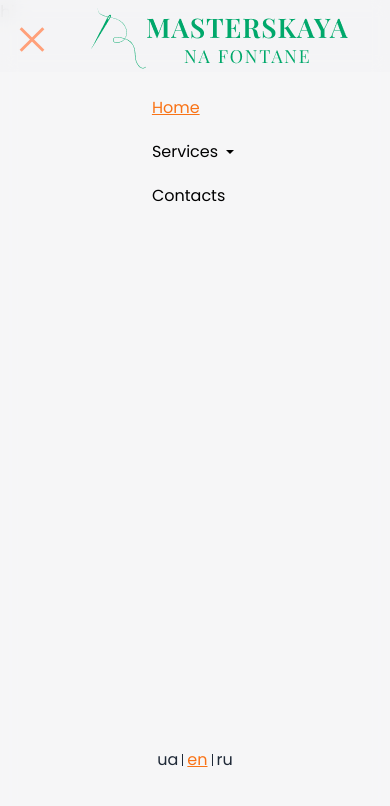
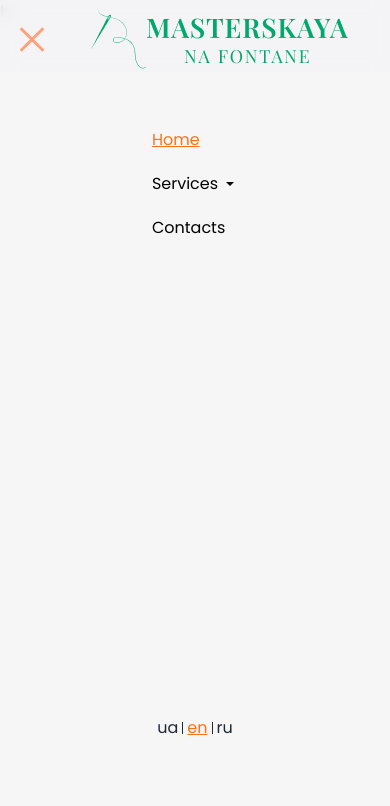
Before and after one commit to Oknehcvotil/masterskay, a Next.js app: page /en in a window 390 px wide. Both pictures are taken after a click on the button 32 px from the left and 38 px from the top of the page. Shown: the top 806 px of the page. Built offline with nearby package versions, Linux system fonts and the light colour scheme.

Commit message:
Update header.tsx

```diff
--- a/src/app/components/header.tsx
+++ b/src/app/components/header.tsx
@@ -79,7 +79,7 @@ export default function Header({ lang }: HeaderProps) {
         initial={false}
         animate={isMenuOpen ? "open" : "closed"}
         variants={burgerVariants}
-        className="py-[4.5rem] bg-gray-100 bg-opacity-60 backdrop-blur-[0.5rem] flex justify-between items-center flex-col w-full h-screen overflow-y-auto absolute top-0 left-0 z-49 md:hidden"
+        className="py-[6.5rem] bg-gray-100 bg-opacity-60 backdrop-blur-[0.5rem] flex justify-between items-center flex-col w-full h-screen overflow-y-auto absolute top-0 left-0 z-49 md:hidden"
       >
         <Navigation
           lang={lang}
```
